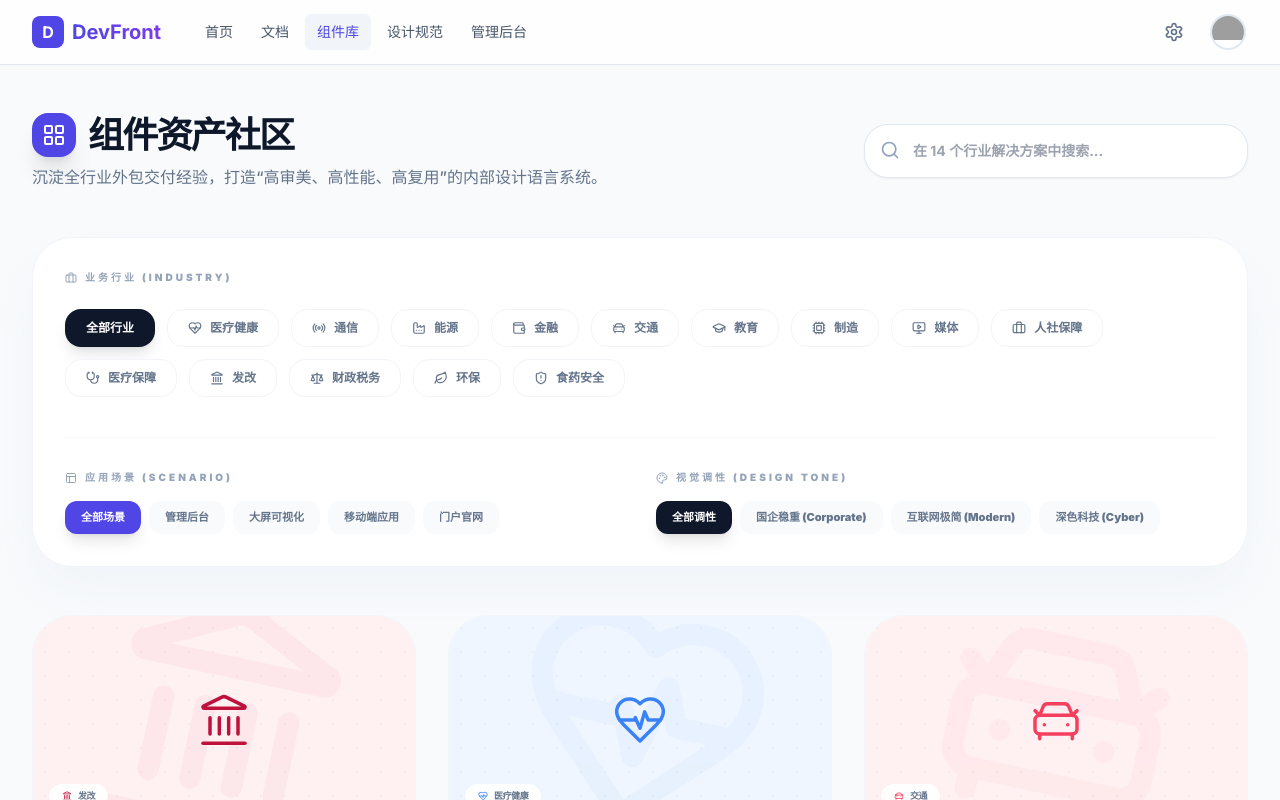
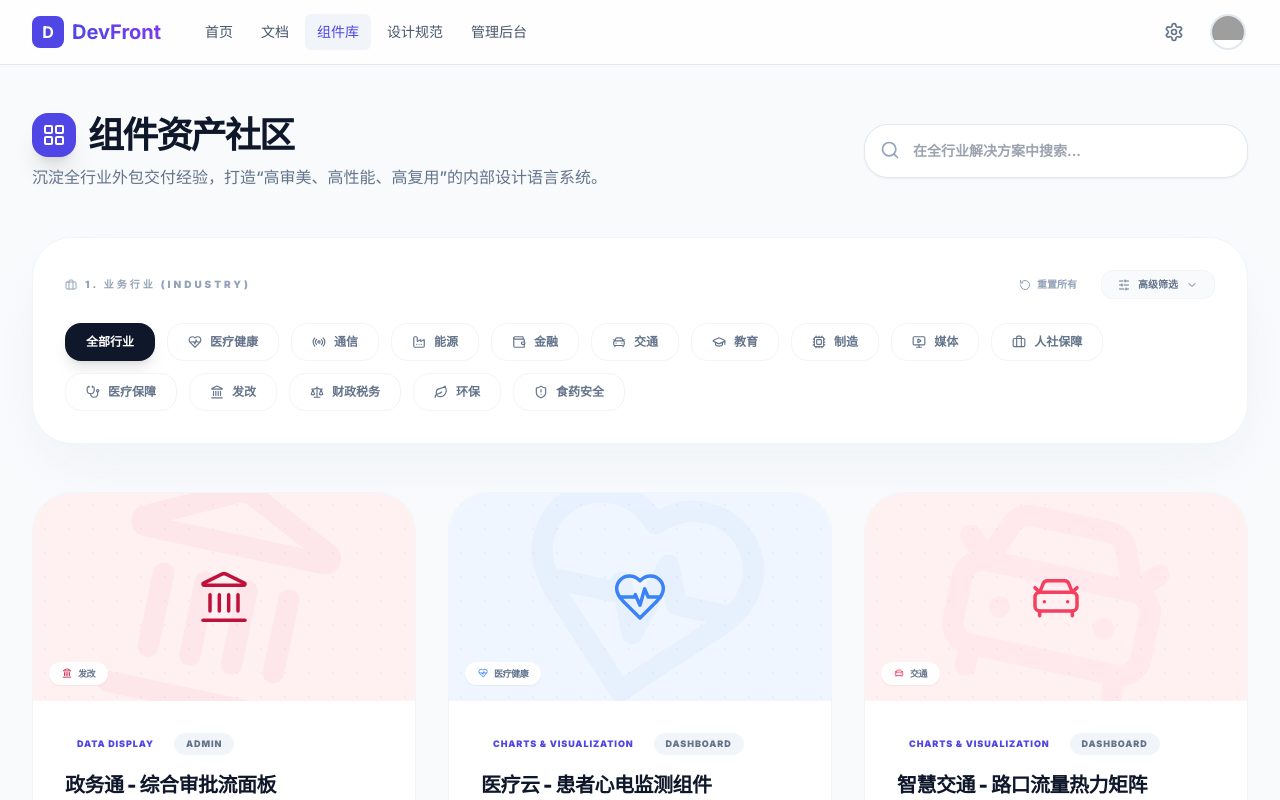
Before and after one commit to birght/NeudevFront, a React (Vite) app: page /#/components in a window 1280 px wide. Shown: the top 800 px of the page. Built offline with nearby package versions, Linux system fonts and the light colour scheme; grey boxes are pictures that could not be loaded.

Commit message:
feat: Add category filtering to components page
Introduces a new dimension for filtering components by functionality. This enhances the user experience by allowing for more precise component discovery. New icons for expanded filtering options are also included.

```diff
--- a/pages/Components.tsx
+++ b/pages/Components.tsx
@@ -7,10 +7,10 @@ import {
   Factory, GraduationCap, Building2, ShieldCheck, Leaf,
   Wallet, CarFront, MonitorPlay, Filter,
   Stethoscope, Landmark, Scale, ShieldAlert, Cpu,
-  Tags, LayoutGrid, Palette, ChevronRight
+  Tags, LayoutGrid, Palette, ChevronRight, ChevronDown, ChevronUp, SlidersHorizontal, RotateCcw
 } from 'lucide-react';
 
-// 1. 行业维度 (基于截图完整还原)
+// 1. 行业维度
 const industries = [
   { id: 'medical', name: '医疗健康', icon: HeartPulse, color: 'text-blue-500', bg: 'bg-blue-50' },
   { id: 'telecom', name: '通信', icon: Radio, color: 'text-indigo-500', bg: 'bg-indigo-50' },
@@ -28,7 +28,22 @@ const industries = [
   { id: 'food-safety', name: '食药安全', icon: ShieldAlert, color: 'text-orange-600', bg: 'bg-orange-50' }
 ];
 
-// 2. 场景维度
+// 2. 功能分类维度
+const categories = [
+  { id: 'all', name: '全部功能', icon: Sparkles },
+  { id: 'Layout', name: '布局 (Layout)', icon: Layout },
+  { id: 'Navigation', name: '导航 (Navigation)', icon: Map },
+  { id: 'Data Entry', name: '录入 (Data Entry)', icon: Keyboard },
+  { id: 'Data Display', name: '展示 (Data Display)', icon: Database },
+  { id: 'Feedback', name: '反馈 (Feedback)', icon: MessageSquare },
+  { id: 'Overlay', name: '遮罩 (Overlay)', icon: Layers },
+  { id: 'Media', name: '媒体 (Media)', icon: MonitorPlay },
+  { id: 'Charts & Visualization', name: '图表 (Charts)', icon: BarChart3 },
+  { id: 'Utilities', name: '工具 (Utilities)', icon: Zap },
+  { id: 'Advanced / Labs', name: '实验室 (Labs)', icon: FlaskConical }
+];
+
+// 3. 场景维度
 const scenarios = [
   { id: 'all', name: '全部场景' },
   { id: 'admin', name: '管理后台' },
@@ -37,7 +52,7 @@ const scenarios = [
   { id: 'portal', name: '门户官网' }
 ];
 
-// 3. 调性维度 (取代国家，转向审美风格)
+// 4. 调性维度
 const tones = [
   { id: 'all', name: '全部调性' },
   { id: 'standard', name: '国企稳重 (Corporate)' },
@@ -47,19 +62,35 @@ const tones = [
 
 const Components: React.FC = () => {
   const [selectedIndustry, setSelectedIndustry] = useState('all');
+  const [selectedCategory, setSelectedCategory] = useState('all');
   const [selectedScenario, setSelectedScenario] = useState('all');
   const [selectedTone, setSelectedTone] = useState('all');
   const [searchQuery, setSearchQuery] = useState('');
+  const [isExpanded, setIsExpanded] = useState(false);
   const [selectedComp, setSelectedComp] = useState<any>(null);
   const [copied, setCopied] = useState(false);
   const iframeRef = useRef<HTMLIFrameElement>(null);
 
-  // 预设组件数据 (包含行业标签组合)
+  const activeAdvancedCount = [
+    selectedCategory !== 'all',
+    selectedScenario !== 'all',
+    selectedTone !== 'all'
+  ].filter(Boolean).length;
+
+  const resetFilters = () => {
+    setSelectedIndustry('all');
+    setSelectedCategory('all');
+    setSelectedScenario('all');
+    setSelectedTone('all');
+    setSearchQuery('');
+  };
+
   const components = [
     {
       id: 'c-1',
       name: '政务通 - 综合审批流面板',
       industry: 'dev-reform',
+      category: 'Data Display',
       scenario: 'admin',
       tone: 'standard',
       description: '为发改/政务部门设计的标准审批工作台，支持多级会签展示与状态流转。',
@@ -95,6 +126,7 @@ render(<GovWorkflow />);`
       id: 'c-2',
       name: '医疗云 - 患者心电监测组件',
       industry: 'medical',
+      category: 'Charts & Visualization',
       scenario: 'dashboard',
       tone: 'modern',
       description: '动态心率与血氧实时展示，采用柔和配色减少视觉疲劳，适配智慧医疗监护屏。',
@@ -125,6 +157,7 @@ render(<HeartMonitor />);`
       id: 'c-3',
       name: '智慧交通 - 路口流量热力矩阵',
       industry: 'traffic',
+      category: 'Charts & Visualization',
       scenario: 'dashboard',
       tone: 'dark-tech',
       description: '深色调多维度网格，利用热力色块展示交通流量密集度，常用于城市大脑可视化。',
@@ -136,6 +169,7 @@ render(<HeartMonitor />);`
 
   const filteredComponents = components.filter(c =>
     (selectedIndustry === 'all' || c.industry === selectedIndustry) &&
+    (selectedCategory === 'all' || c.category === selectedCategory) &&
     (selectedScenario === 'all' || c.scenario === selectedScenario) &&
     (selectedTone === 'all' || c.tone === selectedTone) &&
     (c.name.toLowerCase().includes(searchQuery.toLowerCase()))
@@ -181,7 +215,6 @@ render(<HeartMonitor />);`
 
   return (
     <div className="max-w-7xl mx-auto px-4 sm:px-6 lg:px-8 py-12">
-      {/* 顶部介绍区 */}
       <div className="flex flex-col md:flex-row justify-between items-start md:items-center mb-12 gap-8">
         <div>
           <div className="flex items-center gap-3 mb-2">
@@ -197,7 +230,7 @@ render(<HeartMonitor />);`
         <div className="relative group w-full md:w-96">
           <input
             type="text"
-            placeholder="在 14 个行业解决方案中搜索..."
+            placeholder="在全行业解决方案中搜索..."
             className="w-full pl-12 pr-4 py-4 bg-white border border-slate-200 rounded-[1.5rem] focus:ring-4 focus:ring-theme/10 transition-all outline-none font-bold text-sm shadow-sm"
             value={searchQuery}
             onChange={(e) => setSearchQuery(e.target.value)}
@@ -206,13 +239,39 @@ render(<HeartMonitor />);`
         </div>
       </div>
 
-      {/* 核心筛选矩阵 */}
+      {/* 筛选面板 */}
       <div className="bg-white rounded-[2.5rem] border border-slate-100 p-8 shadow-2xl shadow-slate-200/40 mb-12">
-        {/* 行业标签云 (基于截图) */}
-        <div className="mb-10">
-          <label className="text-[10px] font-black text-slate-400 uppercase tracking-[0.3em] block mb-6 flex items-center gap-2">
-            <Briefcase size={12} /> 业务行业 (Industry)
+        {/* 1. 行业标签云 (始终可见) */}
+        <div className={isExpanded ? 'mb-10' : 'mb-0 transition-all'}>
+          <div className="flex justify-between items-center mb-6">
+            <label className="text-[10px] font-black text-slate-400 uppercase tracking-[0.3em] flex items-center gap-2">
+              <Briefcase size={12} /> 1. 业务行业 (Industry)
             </label>
+            <div className="flex items-center gap-3">
+               <button
+                 onClick={resetFilters}
+                 className="flex items-center gap-1.5 px-3 py-1.5 text-[10px] font-black text-slate-400 hover:text-theme transition-colors"
+               >
+                 <RotateCcw size={12} /> 重置所有
+               </button>
+               <button
+                 onClick={() => setIsExpanded(!isExpanded)}
+                 className={`flex items-center gap-2 px-4 py-1.5 rounded-xl text-[10px] font-black transition-all border ${
+                   isExpanded || activeAdvancedCount > 0
+                   ? 'bg-theme/5 border-theme/20 text-theme'
+                   : 'bg-slate-50 border-slate-100 text-slate-500 hover:border-slate-300'
+                 }`}
+               >
+                 <SlidersHorizontal size={12} />
+                 {isExpanded ? '收起高级筛选' : '高级筛选'}
+                 {activeAdvancedCount > 0 && !isExpanded && (
+                   <span className="w-4 h-4 bg-theme text-white rounded-full flex items-center justify-center text-[8px] animate-in zoom-in">{activeAdvancedCount}</span>
+                 )}
+                 {isExpanded ? <ChevronUp size={12} /> : <ChevronDown size={12} />}
+               </button>
+            </div>
+          </div>
+
           <div className="flex flex-wrap gap-2 md:gap-3">
              <button
                onClick={() => setSelectedIndustry('all')}
@@ -239,12 +298,37 @@ render(<HeartMonitor />);`
           </div>
         </div>
 
-        {/* 二级联动筛选 */}
+        {/* 可折叠的 2, 3, 4 维度 */}
+        {isExpanded && (
+          <div className="animate-in fade-in slide-in-from-top-4 duration-300">
+            {/* 2. 功能分类标签 */}
+            <div className="mb-10 pt-8 border-t border-slate-50">
+              <label className="text-[10px] font-black text-slate-400 uppercase tracking-[0.3em] block mb-6 flex items-center gap-2">
+                <Tags size={12} /> 2. 功能类别 (Category)
+              </label>
+              <div className="flex flex-wrap gap-2 md:gap-3">
+                 {categories.map((cat) => (
+                   <button
+                     key={cat.id}
+                     onClick={() => setSelectedCategory(cat.id)}
+                     className={`flex items-center gap-2 px-5 py-2.5 rounded-2xl text-xs font-black transition-all border ${
+                       selectedCategory === cat.id
+                       ? 'bg-theme text-white border-transparent shadow-lg'
+                       : 'bg-slate-50 text-slate-500 border-slate-100 hover:bg-white hover:border-slate-300'
+                     }`}
+                   >
+                     <cat.icon size={14} />
+                     {cat.name}
+                   </button>
+                 ))}
+              </div>
+            </div>
+
+            {/* 3 & 4. 场景与调性 */}
             <div className="grid grid-cols-1 md:grid-cols-2 gap-8 pt-8 border-t border-slate-50">
-           {/* 场景筛选 */}
                <div>
                   <label className="text-[10px] font-black text-slate-400 uppercase tracking-[0.3em] block mb-4 flex items-center gap-2">
-                <Layout size={12} /> 应用场景 (Scenario)
+                    <Layout size={12} /> 3. 应用场景 (Scenario)
                   </label>
                   <div className="flex flex-wrap gap-2">
                     {scenarios.map(s => (
@@ -252,7 +336,7 @@ render(<HeartMonitor />);`
                         key={s.id}
                         onClick={() => setSelectedScenario(s.id)}
                         className={`px-4 py-2 rounded-xl text-[11px] font-black transition-all ${
-                      selectedScenario === s.id ? 'bg-theme text-white shadow-lg shadow-theme/20' : 'bg-slate-50 text-slate-500 hover:bg-slate-100'
+                          selectedScenario === s.id ? 'bg-indigo-600 text-white shadow-lg' : 'bg-slate-50 text-slate-500 hover:bg-slate-100'
                         }`}
                       >
                         {s.name}
@@ -261,10 +345,9 @@ render(<HeartMonitor />);`
                   </div>
                </div>
 
-           {/* 调性筛选 */}
                <div>
                   <label className="text-[10px] font-black text-slate-400 uppercase tracking-[0.3em] block mb-4 flex items-center gap-2">
-                <Palette size={12} /> 视觉调性 (Design Tone)
+                    <Palette size={12} /> 4. 设计调性 (Design Tone)
                   </label>
                   <div className="flex flex-wrap gap-2">
                     {tones.map(t => (
@@ -282,8 +365,10 @@ render(<HeartMonitor />);`
                </div>
             </div>
           </div>
+        )}
+      </div>
 
-      {/* 组件列表展示 */}
+      {/* 列表区域 */}
       <div className="grid grid-cols-1 sm:grid-cols-2 lg:grid-cols-3 gap-8">
         {filteredComponents.map((comp) => {
           const industryInfo = industries.find(i => i.id === comp.industry) || industries[0];
@@ -293,21 +378,14 @@ render(<HeartMonitor />);`
               onClick={() => setSelectedComp(comp)}
               className="group relative bg-white rounded-[2.5rem] border border-slate-100 overflow-hidden hover:shadow-[0_40px_80px_-15px_rgba(0,0,0,0.08)] transition-all duration-500 hover:-translate-y-2 cursor-pointer"
             >
-              {/* 动态行业氛围背景 */}
               <div className={`h-52 ${industryInfo.bg} flex items-center justify-center relative overflow-hidden transition-colors duration-700`}>
                 <div className="absolute inset-0 opacity-[0.03] bg-[radial-gradient(#000_1px,transparent_1px)] [background-size:24px_24px]"></div>
-
-                {/* 投影装饰 */}
                 <div className={`absolute inset-0 flex items-center justify-center ${industryInfo.color} opacity-[0.04] scale-[4] rotate-12 group-hover:rotate-[20deg] group-hover:scale-[4.5] transition-transform duration-1000`}>
                    <industryInfo.icon size={64} />
                 </div>
-
-                {/* 中央图标 */}
                 <div className={`relative z-10 ${industryInfo.color} transition-all duration-700 group-hover:scale-110`}>
                    <industryInfo.icon size={56} strokeWidth={1.5} />
                 </div>
-
-                {/* 行业徽章 */}
                 <div className="absolute bottom-4 left-4 flex items-center gap-1.5 px-3 py-1 bg-white/90 backdrop-blur rounded-full border border-white shadow-sm transition-all group-hover:shadow-md">
                    <industryInfo.icon size={10} className={industryInfo.color} />
                    <span className="text-[9px] font-black uppercase text-slate-500 tracking-tighter">{industryInfo.name}</span>
@@ -315,12 +393,9 @@ render(<HeartMonitor />);`
               </div>
 
               <div className="p-8">
-                <div className="flex justify-between items-center mb-4">
-                  <div className="flex gap-2">
-                    <span className="text-[9px] font-black text-theme uppercase bg-theme/10 px-3 py-1 rounded-full tracking-widest">{comp.scenario}</span>
-                    <span className="text-[9px] font-black text-slate-500 uppercase bg-slate-100 px-3 py-1 rounded-full tracking-widest">{comp.tone}</span>
-                  </div>
-                  <span className="text-[10px] text-slate-400 font-black flex items-center gap-1 uppercase tracking-tighter"><Download size={12} /> {comp.downloads} 次复用</span>
+                <div className="flex flex-wrap gap-2 mb-4">
+                  <span className="text-[9px] font-black text-theme uppercase bg-theme/10 px-3 py-1 rounded-full tracking-widest">{comp.category}</span>
+                  <span className="text-[9px] font-black text-slate-500 uppercase bg-slate-100 px-3 py-1 rounded-full tracking-widest">{comp.scenario}</span>
                 </div>
                 <h3 className="text-xl font-black text-slate-900 mb-2 group-hover:text-theme transition-colors tracking-tight">{comp.name}</h3>
                 <p className="text-sm text-slate-500 leading-relaxed line-clamp-2 font-medium">{comp.description}</p>
@@ -347,12 +422,11 @@ render(<HeartMonitor />);`
                 <Search size={48} />
              </div>
              <h3 className="text-xl font-black text-slate-900 tracking-tight">暂无匹配组件</h3>
-             <p className="text-slate-500 font-medium mt-2">请尝试调整筛选组合，或在管理后台发起新的行业投稿。</p>
+             <p className="text-slate-500 font-medium mt-2">请尝试调整筛选组合。</p>
           </div>
         )}
       </div>
 
-      {/* 详情浮层 (Drawer) */}
       {selectedComp && (
         <>
           <div className="fixed inset-0 bg-slate-900/60 backdrop-blur-md z-[60]" onClick={() => setSelectedComp(null)}></div>
@@ -360,11 +434,8 @@ render(<HeartMonitor />);`
             <div className="p-8 border-b border-slate-50 flex justify-between items-center">
               <div>
                 <h2 className="text-2xl font-black text-slate-900 tracking-tight">{selectedComp.name}</h2>
-                <div className="flex items-center gap-3 mt-1">
-                   <span className="text-xs text-slate-400 font-bold uppercase tracking-widest">业务领域:</span>
-                   <span className="text-xs font-black text-theme bg-theme/5 px-2 py-0.5 rounded border border-theme/10">
-                     {industries.find(i => i.id === selectedComp.industry)?.name}
-                   </span>
+                <div className="flex items-center gap-3 mt-1 text-[10px] font-bold text-slate-400 uppercase tracking-widest">
+                   {industries.find(i => i.id === selectedComp.industry)?.name} / {selectedComp.category}
                 </div>
               </div>
               <button onClick={() => setSelectedComp(null)} className="p-3 hover:bg-slate-50 rounded-2xl transition-all text-slate-400">
@@ -376,7 +447,6 @@ render(<HeartMonitor />);`
               <div className="mb-10">
                 <label className="text-[10px] font-black text-slate-400 uppercase tracking-[0.2em] block mb-4">场景化仿真渲染</label>
                 <div className="h-80 bg-slate-50 rounded-[2.5rem] border border-slate-100 overflow-hidden shadow-inner flex items-center justify-center relative">
-                   <div className="absolute top-4 right-4 text-[9px] font-black text-slate-300 uppercase">Live Sandbox</div>
                    <iframe ref={iframeRef} className="w-full h-full border-none" title="drawer-preview" />
                 </div>
               </div>
@@ -401,21 +471,17 @@ render(<HeartMonitor />);`
                    <Sparkles size={20} />
                 </div>
                 <div>
-                   <h4 className="font-black text-blue-900 tracking-tight">行业逻辑说明</h4>
+                   <h4 className="font-black text-blue-900 tracking-tight">业务逻辑说明</h4>
                    <p className="text-sm text-blue-700/80 mt-1 leading-relaxed font-medium">
-                     此组件已针对该行业特定的业务场景（如高频交互、低延迟数据刷新）进行了性能优化。
-                     内部默认集成了行业常用的颜色变量（如 Medical-Safe-Blue）。
+                     该组件属于 {selectedComp.category} 类别，已针对 {industries.find(i => i.id === selectedComp.industry)?.name} 行业进行了性能与视觉优化。
                    </p>
                 </div>
               </div>
             </div>
 
             <div className="p-8 border-t border-slate-50 bg-slate-50/50 flex gap-4">
-              <button className="flex-1 py-4.5 bg-theme text-white font-black rounded-2xl shadow-2xl shadow-theme/30 hover:bg-theme-dark transition-all active:scale-[0.98]">
+              <button className="flex-1 py-4.5 bg-theme text-white font-black rounded-2xl shadow-2xl shadow-theme/30 hover:bg-theme-dark transition-all">
                  一键导入到项目
-              </button>
-              <button className="px-8 py-4.5 bg-white text-slate-600 border border-slate-200 font-black rounded-2xl hover:bg-slate-50 transition-all">
-                 查看源码库
               </button>
             </div>
           </div>
```
Lines whose indentation alone changed are shown as unchanged.
